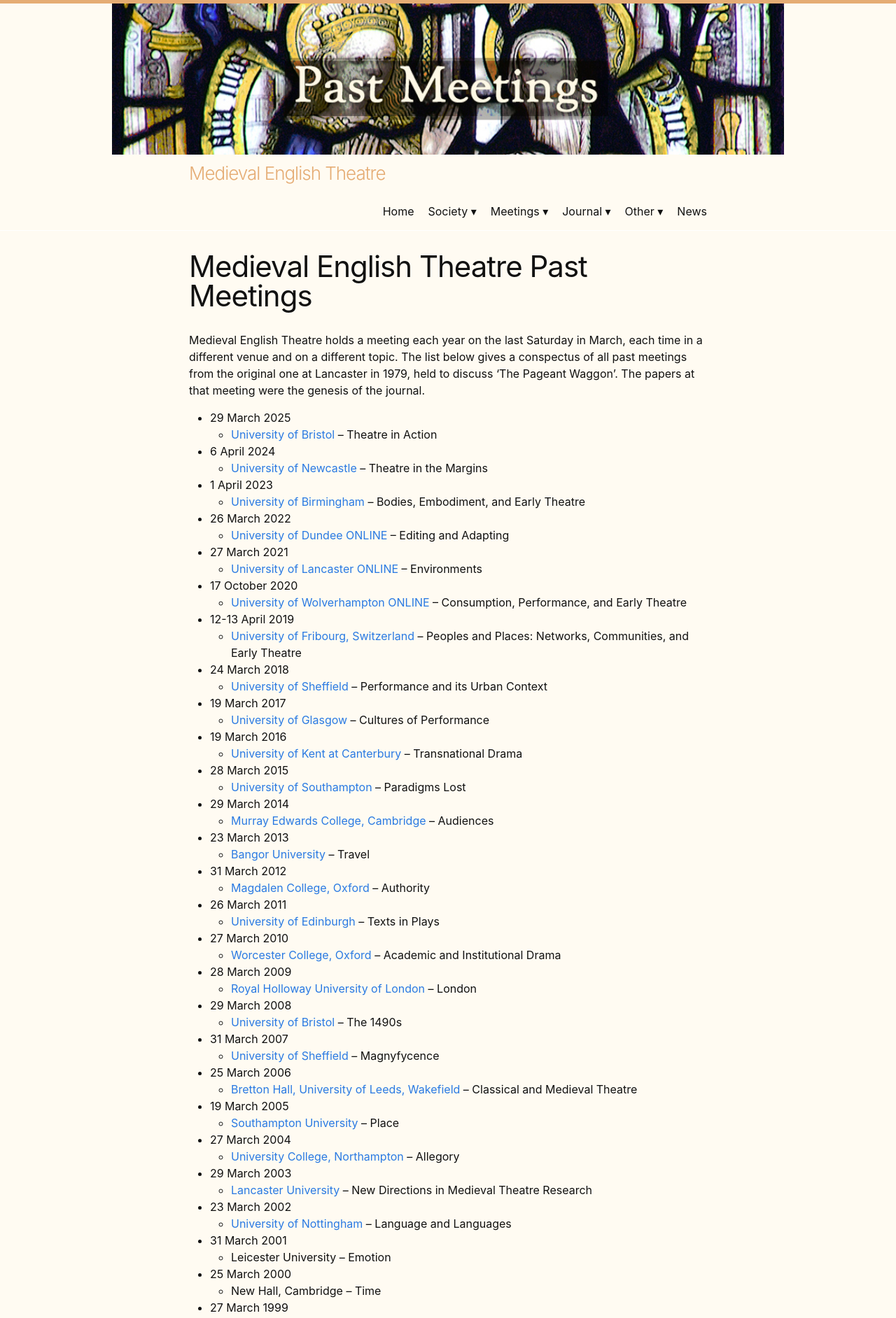
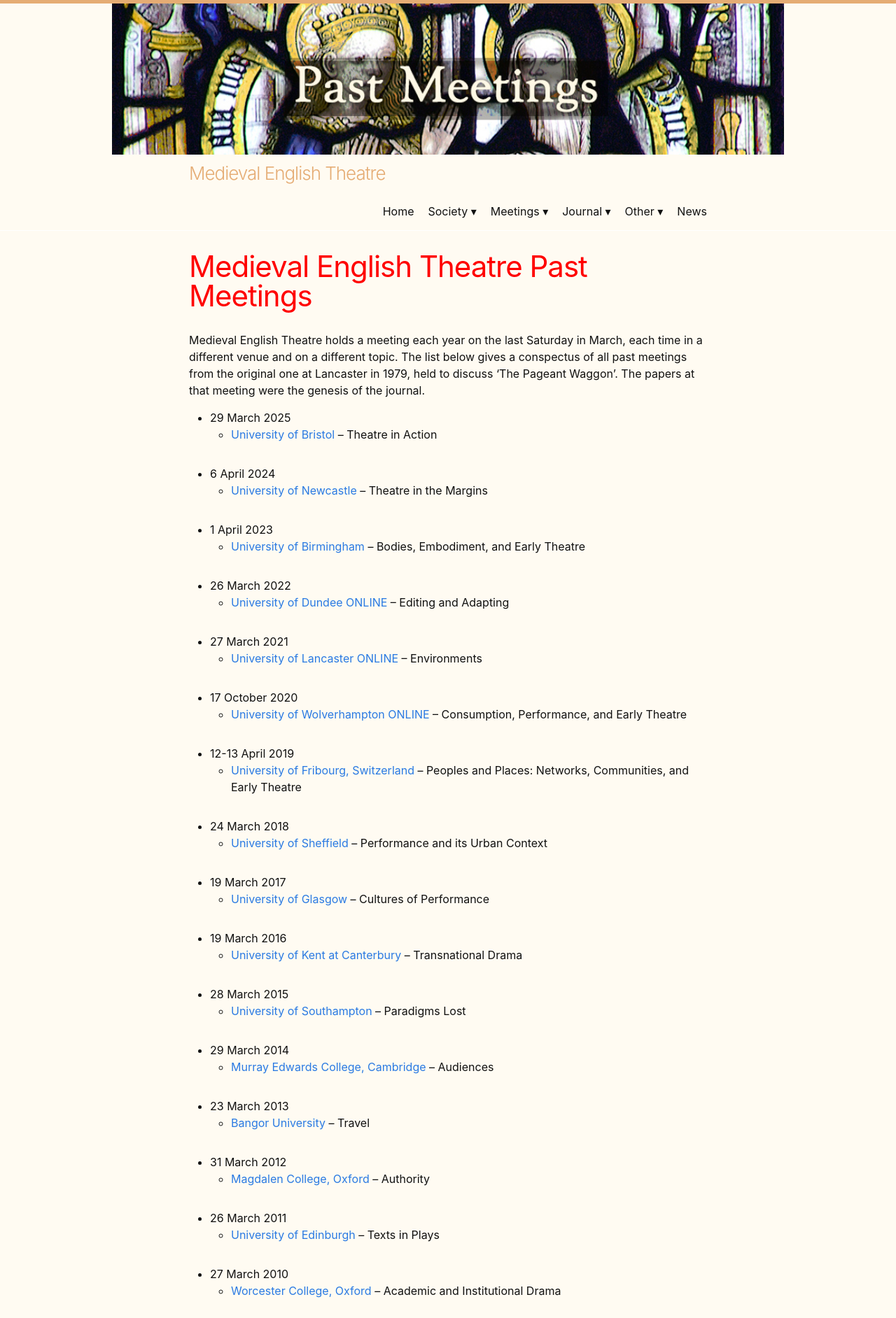
Before and after one commit to jamescummings/jamescummings.github.io, a Jekyll site: the page built from src/meetings/meet_past.md, in a window 1280 px wide. Shown: the top 1884 px of the page at 70% size. Built offline with Jekyll 4.4.1, drawn with Linux system fonts in a browser that asks for light colours.

Commit message:
meet_past

```diff
--- a/src/meetings/meet_past.md
+++ b/src/meetings/meet_past.md
@@ -5,6 +5,10 @@
 banner_alt: "'The Visitation': mid 15th-century glass from St Peter and St Paul, East Harling, possibly contemporaneous with the N.Town Plays. Photo © Meg Twycross."
 permalink: /meetings/meet_past.html
 ---
+<style type="text/css">
+h1 {color:red;}
+li > ul {margin-bottom: 2em;}
+</style>
 
 Medieval English Theatre holds a meeting each year on the last Saturday in March, each time in a different venue and on a different topic. The list below gives a conspectus of all past meetings from the original one at Lancaster in 1979, held to discuss 'The Pageant Waggon'. The papers at that meeting were the genesis of the journal.
 
```
